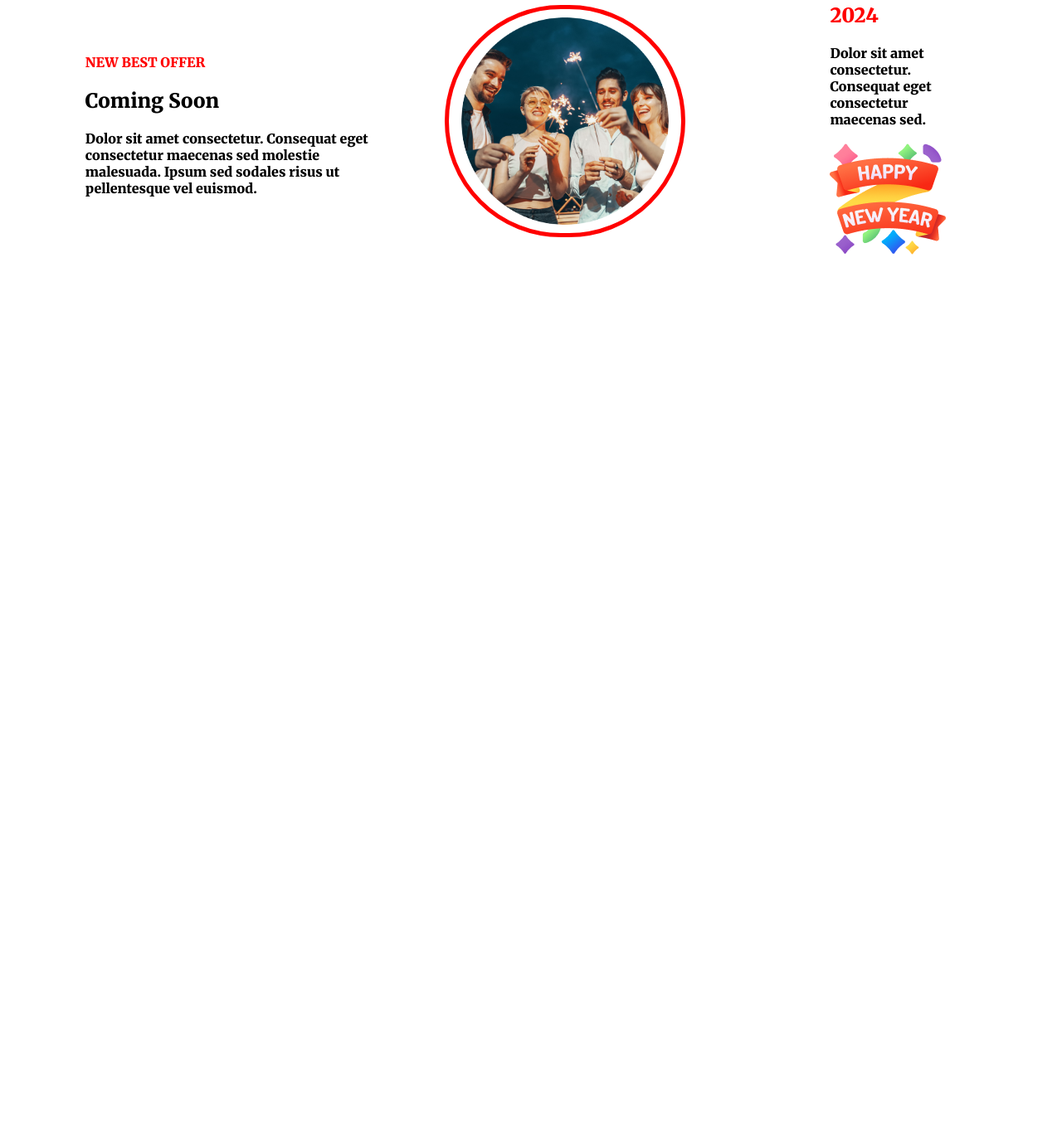
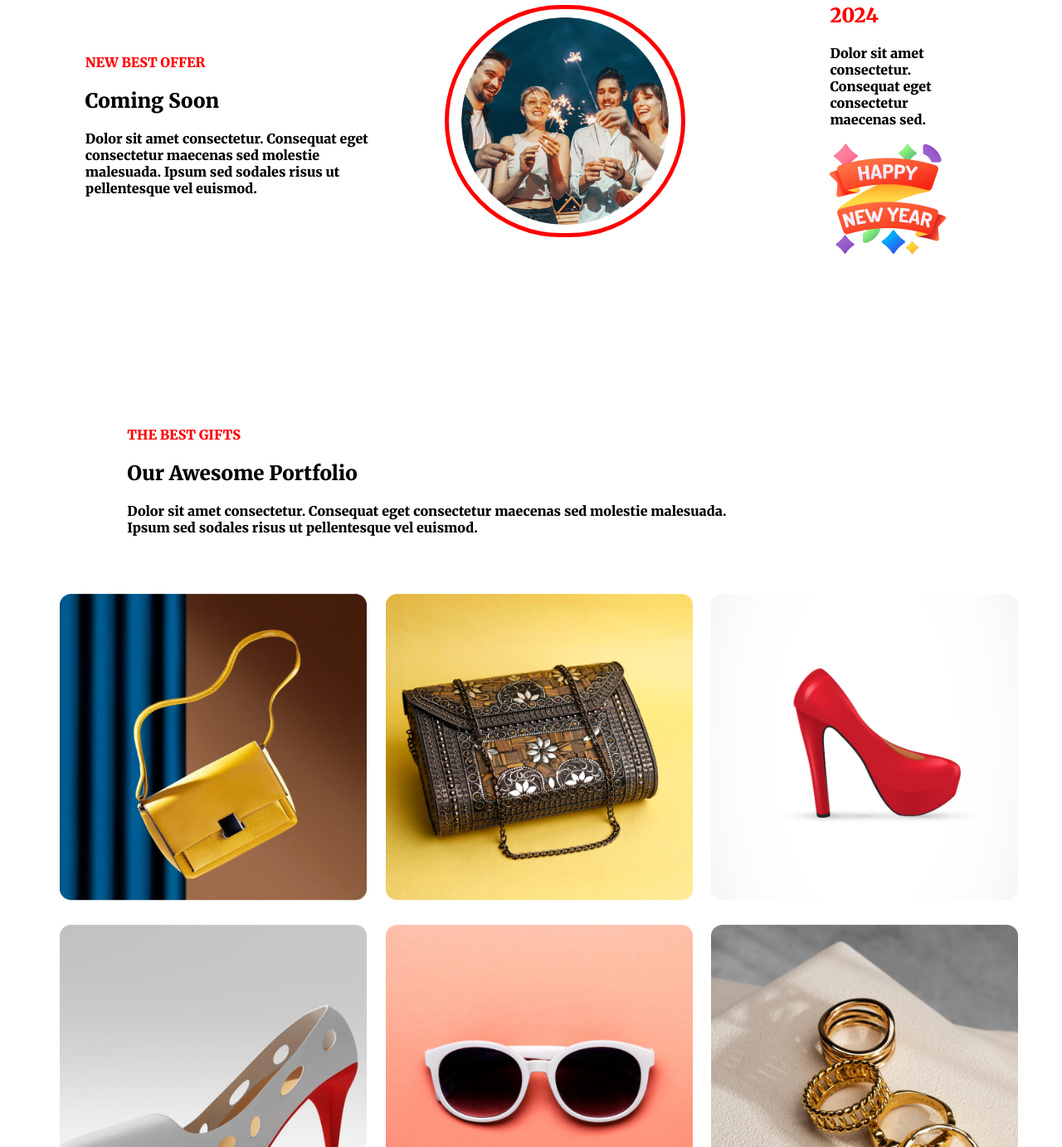
Before and after one commit to Mdafsarx/ph-1st-as, a plain HTML site: page index.html in a window 1280 px wide. Shown: the part 2494-3877 px from the top of the page at 83% size. Before the commit the page ends 3008 px from the top, so only its background shows below. Drawn offline with Linux system fonts and the light colour scheme.

Commit message:
rectangle section done

```diff
--- a/css.css
+++ b/css.css
@@ -81,12 +81,15 @@ max-width: 89%;
 margin: 30px auto;
 height:550px;
 border-radius: 14px;
+background-repeat: no-repeat;
+/* background-image: linear-gradient(90deg, #070211 0%, rgba(7, 2, 17, 0.00) 100%); */
 }
 
 .party-title{
     display: flex;
     justify-content: center;
     align-items: center;
+
 }
 
 
@@ -181,4 +184,43 @@ border-radius: 20px ;
 
 
 
-/*  */
+/*rectangle and title section  */
+
+
+
+
+.title-rectangle > .title {
+width: 77%;
+margin: 70px auto;
+}
+
+.rectangle-main{
+    text-align: center;
+}
+.rectangle-line1-2{
+padding-left: 19px;
+height: 370px;
+width: 370px;
+padding-bottom: 25px;
+
+}
+.rectangle-line1-hover:hover{
+padding-left: 0px;
+padding-bottom: 0px;
+/* border: 3px solid black; */
+border-width: 3px;
+border-style: solid;
+color:black;
+border-radius: 18px;
+}
+
+.rectangle-line2-hover:hover{
+    padding-left: 0px;
+    padding-bottom: 0px;
+    /* border: 3px solid black; */
+    border-width: 3px;
+    border-style: solid;
+    color:red;
+    border-radius: 18px;
+
+}
--- a/index.html
+++ b/index.html
@@ -90,9 +90,59 @@
     </div>
 </div>
 
+                                     </section>
+<!-- section for div -->
+
+<section class="title-rectangle">
+    <div class="title">
+        <h4 class="span-red">THE BEST GIFTS</h4>
+        <h1>Our Awesome Portfolio</h1>
+        <p>Dolor sit amet consectetur. Consequat eget consectetur maecenas sed molestie malesuada. <br> Ipsum sed sodales risus ut pellentesque vel euismod. </p>
+    </div>
+<!-- line-1 -->
+<div class="rectangle-main ">
+
+
+<img src="./resources/Rectangle 3.png" alt="" class="rectangle-line1-2 rectangle-line1-hover">
+<img src="./resources/Rectangle 4.png" alt="" class="rectangle-line1-2 rectangle-line1-hover">
+<img src="resources/Rectangle 5.png" alt="" class="rectangle-line1-2 rectangle-line1-hover">
+
+
+
+
+</div>
+<!-- line:2 -->
+<div class="rectangle-main">
+
+
+    <img src="./resources/Rectangle 6.png" alt="" class="rectangle-line1-2 rectangle-line2-hover">
+    <img src="./resources/Rectangle 7.png" alt="" class="rectangle-line1-2 rectangle-line2-hover">
+    <img src="resources/Rectangle 8.png" alt="" class="rectangle-line1-2 rectangle-line2-hover">
+
+
+
+</div>
+
+
+
+
+
 
 
 </section>
+
+
+
+
+
+
+
+
+
+
+
+
+
 
 
 
```
